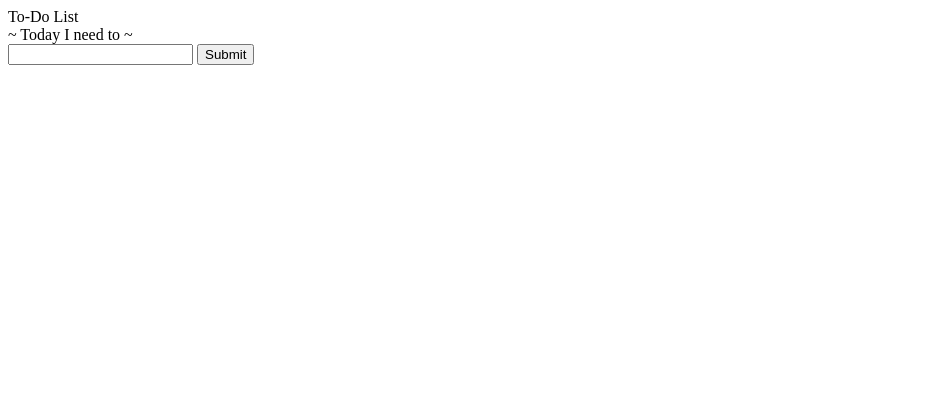
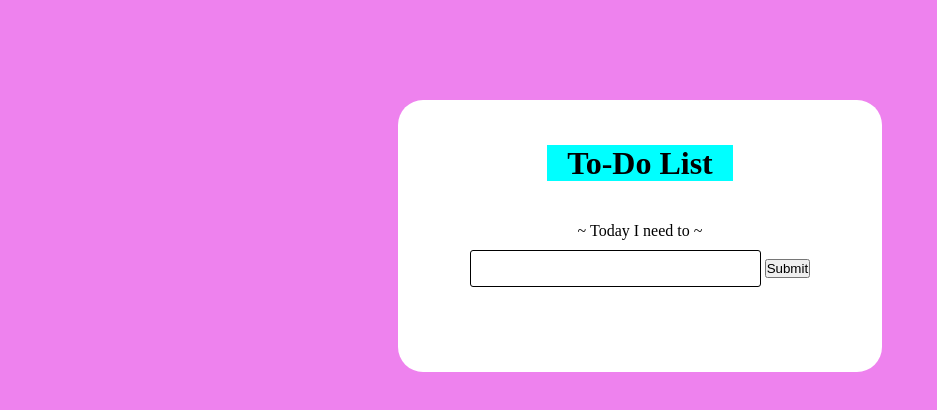
Before and after one commit to dts-kominfo-rea2b/challenge-08-simopunkc, a website: page index.html in a window 1280 px wide. Shown: the whole page, without its empty margins (0-937 px from the left). Drawn offline with Linux system fonts and the light colour scheme.

Commit message:
add styling to challenge 8

```diff
--- a/index.html
+++ b/index.html
@@ -5,11 +5,60 @@
     <meta http-equiv="X-UA-Compatible" content="IE=edge" />
     <meta name="viewport" content="width=device-width, initial-scale=1.0" />
     <title>Challenge - DOM</title>
+    <style>
+      * {
+        margin: 0;
+        padding: 0;
+      }
+      body {
+        background-color: violet;
+      }
+      #app {
+        margin: 100px auto 0;
+        padding: 35px 50px;
+        text-align: center;
+        background-color: white;
+        max-width: 30%;
+        border-radius: 25px;
+      }
+      #todo-title {
+        margin: 10px 0 40px;
+      }
+      #todo-title span {
+        background-color: aqua;
+        padding: 0 20px;
+      }
+      #todo-subtitle {
+        margin: 20px auto 10px;
+      }
+      #todo-input {
+        width: 70%;
+        padding: 10px;
+        display: inline;
+        border: 1px solid black;
+        border-radius: 3px;
+        outline: none;
+      }
+      #todo-input:focus {
+        box-shadow: 0px 0px 5px 2px blue;
+      }
+      #todo-submit {
+        display: inline;
+      }
+      #todo-output {
+        display: block;
+        margin-top: 50px;
+        text-align: left;
+      }
+      #todo-output li {
+        padding: 10px 0;
+      }
+    </style>
   </head>
   <body>
     <div id="app">
       <!-- TODO: Buatlah sebuah header dengan id todo-title -->
-      <div id="todo-title">To-Do List</div>
+      <h1 id="todo-title"><span>To-Do List</span></h1>
       <!-- TODO: Buatlah sebuah subtitle dengan id todo-subtitle -->
       <div id="todo-subtitle">~ Today I need to ~</div>
 
```
